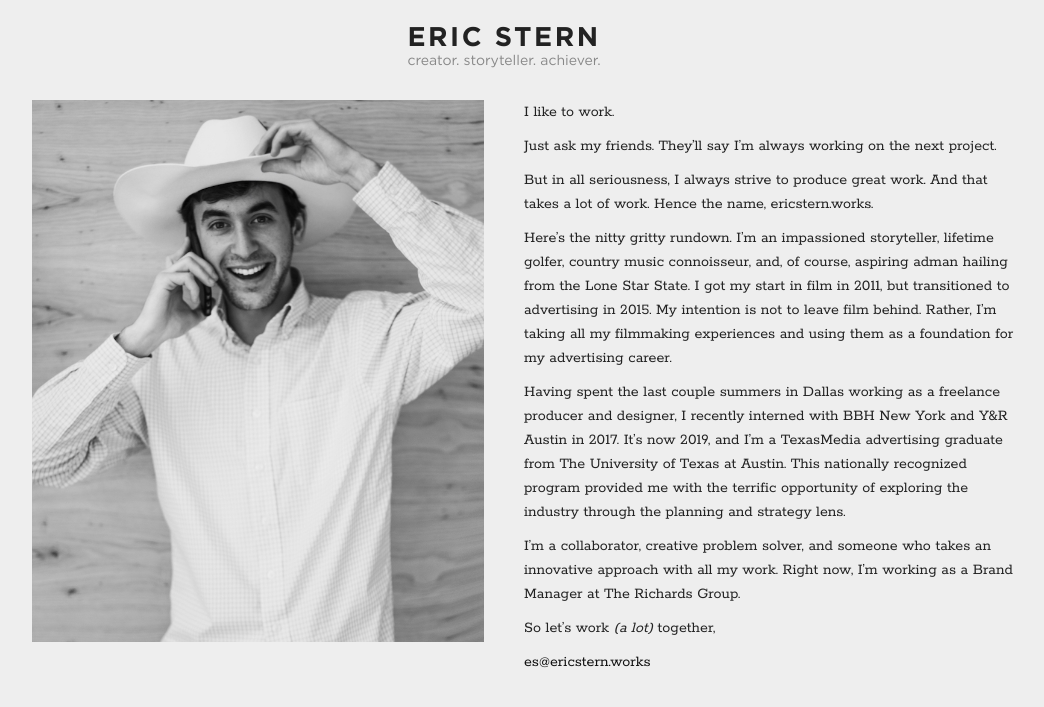
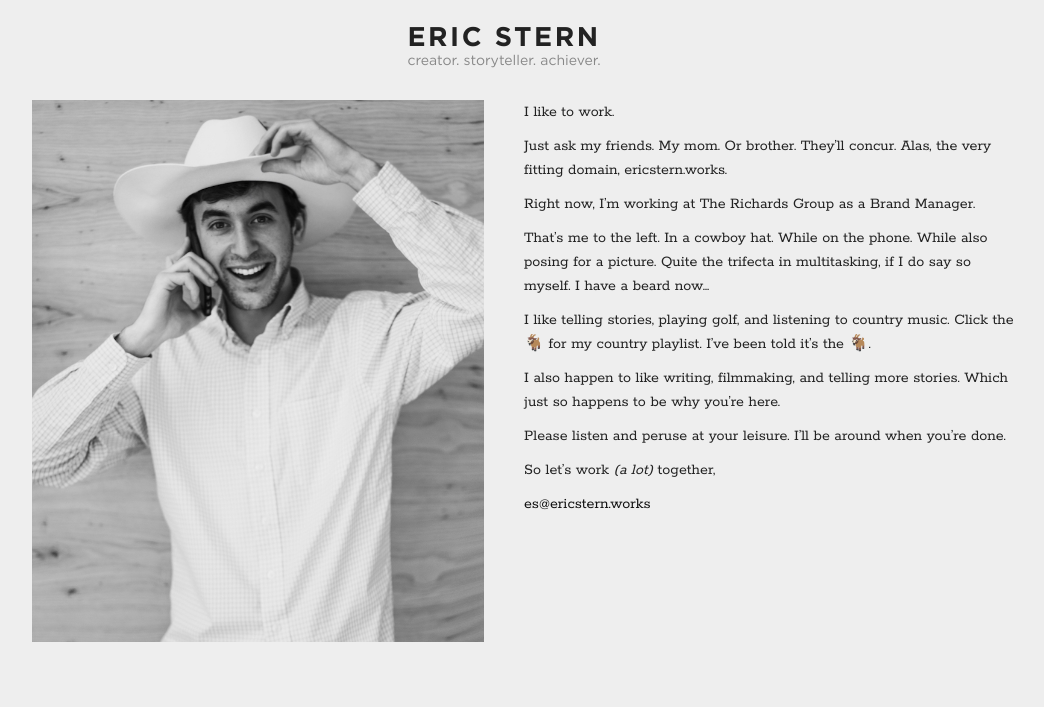
Before and after one commit to heidarianw/EricStern, a Jekyll site: the page built from about.markdown, in a window 1280 px wide. Shown: the top 707 px of the page, without its empty margins (136-1180 px from the left). Built offline with Jekyll 4.4.1, drawn with Linux system fonts in a browser that asks for light colours; nearby versions of some CDN libraries; some web fonts are replaced.

Commit message:
Updated About

```diff
--- a/about.markdown
+++ b/about.markdown
@@ -9,15 +9,17 @@ layout: about
 
 I like to work.
 
-Just ask my friends. They’ll say I’m always working on the next project.
+Just ask my friends. My mom. Or brother. They’ll concur. Alas, the very fitting domain, ericstern.works.
 
-But in all seriousness, I always strive to produce great work. And that takes a lot of work. Hence the name, ericstern.works.
+Right now, I’m working at The Richards Group as a Brand Manager.
 
-Here’s the nitty gritty rundown. I’m an impassioned storyteller, lifetime golfer, country music connoisseur, and, of course, aspiring adman hailing from the Lone Star State. I got my start in film in 2011, but transitioned to advertising in 2015. My intention is not to leave film behind. Rather, I’m taking all my filmmaking experiences and using them as a foundation for my advertising career.
+That’s me to the left. In a cowboy hat. While on the phone. While also posing for a picture. Quite the trifecta in multitasking, if I do say so myself. I have a beard now…
 
-Having spent the last couple summers in Dallas working as a freelance producer and designer, I recently interned with BBH New York and Y&R Austin in 2017. It’s now 2019, and I’m a TexasMedia advertising graduate from The University of Texas at Austin. This nationally recognized program provided me with the terrific opportunity of exploring the industry through the planning and strategy lens.
+I like telling stories, playing golf, and listening to country music. Click the 🐐 for my country playlist. I’ve been told it’s the 🐐.
 
-I’m a collaborator, creative problem solver, and someone who takes an innovative approach with all my work. Right now, I'm working as a Brand Manager at The Richards Group.
+I also happen to like writing, filmmaking, and telling more stories. Which just so happens to be why you’re here.
+
+Please listen and peruse at your leisure. I’ll be around when you’re done.
 
 So let’s work *(a lot)* together,
 
```
